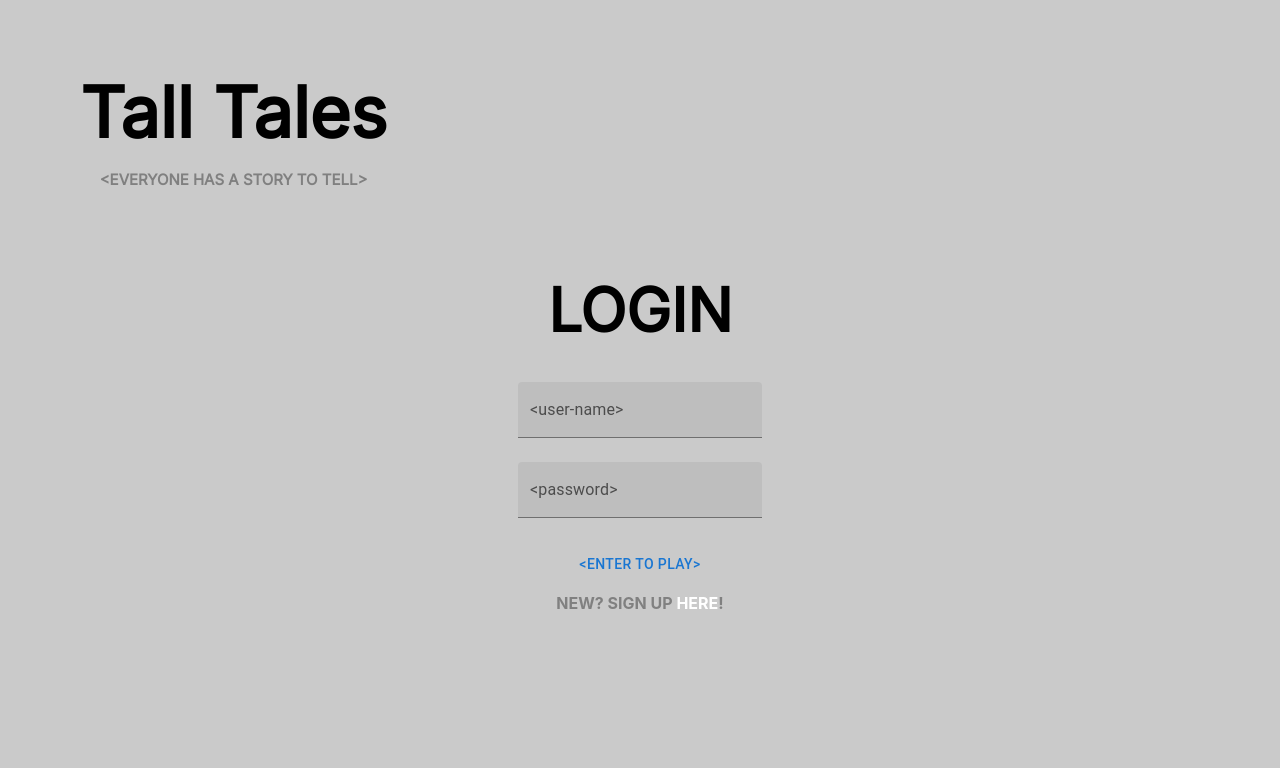
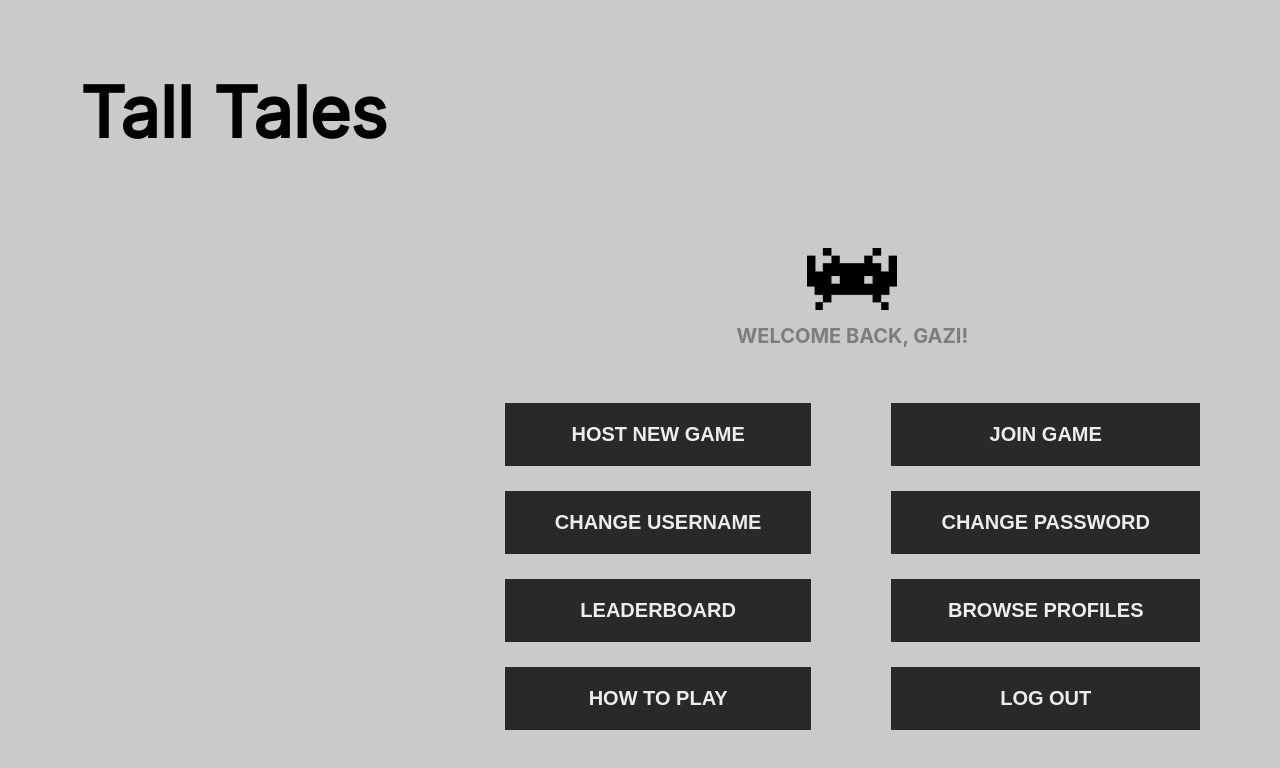
Before and after one commit to Jnwong116/TallTales, a React (Create React App) app in the folder talltales/: page / in a window 1280 px wide. Shown: the top 768 px of the page. Built offline with nearby package versions, Linux system fonts and the light colour scheme.

Commit message:
Modified App.js to load dashboard

```diff
--- a/talltales/src/App.js
+++ b/talltales/src/App.js
@@ -1,25 +1,19 @@
+import "./App.css";
 import logo from "./logo.svg";
 import InputStage from "./pages/inputStage/inputStage";
 import Login from "./pages/login/login";
-import Register from "./pages/register/register";
-import "./App.css";
+import Register from "./pages/register/register"
 import Lobby from "./pages/lobby/lobby";
-import VoteStage from "./pages/voteStage/voteStage";
-
-import { BrowserRouter as Router, Routes as Switch, Route, Link } from "react-router-dom";
+import Dashboard from "./pages/dashboard/dashboard"
 
 function App() {
   return (
     <div className="App">
-      <Router>
-        <Switch>
-          <Route path="/lobby" element={<Lobby />} />
-          <Route path="/" element={<Login />} />
-          <Route path="/register" element={<Register />} />
-          <Route path="/gameStage" element={<InputStage />} />
-          <Route path="/voteStage" element={<VoteStage />} />
-        </Switch>
-      </Router>
+      {<Dashboard></Dashboard>}
+      {/*<InputStage></InputStage>*/}
+      {/*<Lobby></Lobby>*/}
+      {/*<Login></Login>*/}
+      {/*<Register></Register>*/}
     </div>
   );
 }
```
